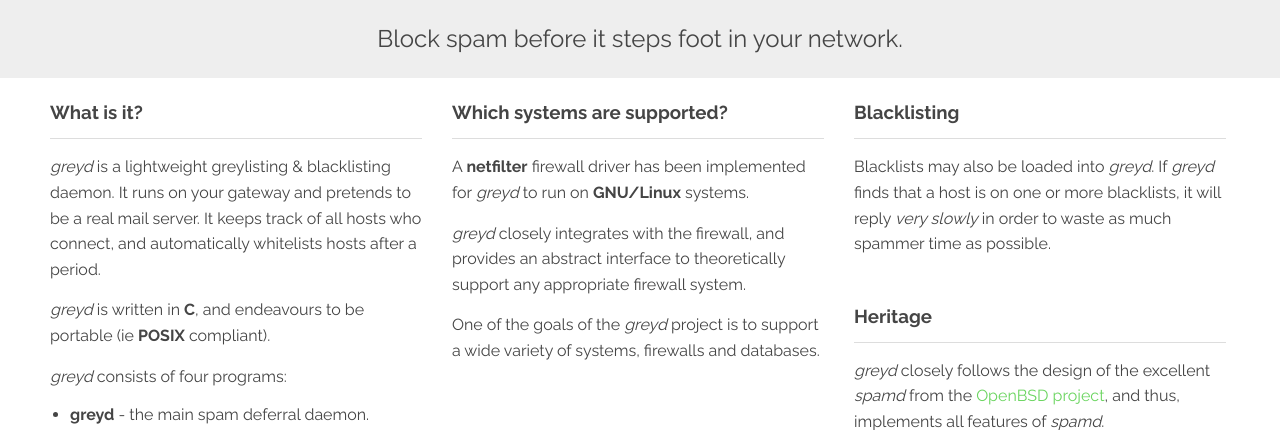
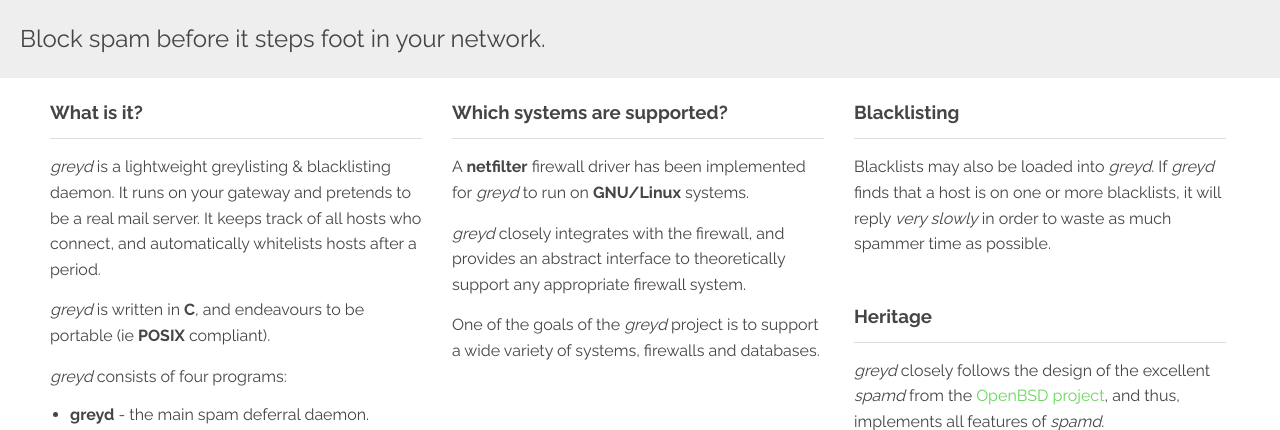
Before and after one commit to mikey-austin/greyd, a PHP site: page /index.php in a window 1280 px wide. Shown: the part 73-503 px from the top of the page. Run offline with PHP 8.4, Linux system fonts and the light colour scheme; some libraries are stand-ins or nearby versions.

Commit message:
minor style change

```diff
--- a/website/css/screen.css
+++ b/website/css/screen.css
@@ -221,7 +221,7 @@ code {
         width: 45%;
     }
 
-    .banner:not(.home) h2 {
+    .banner h2 {
         text-align: left;
     }
 }
```
